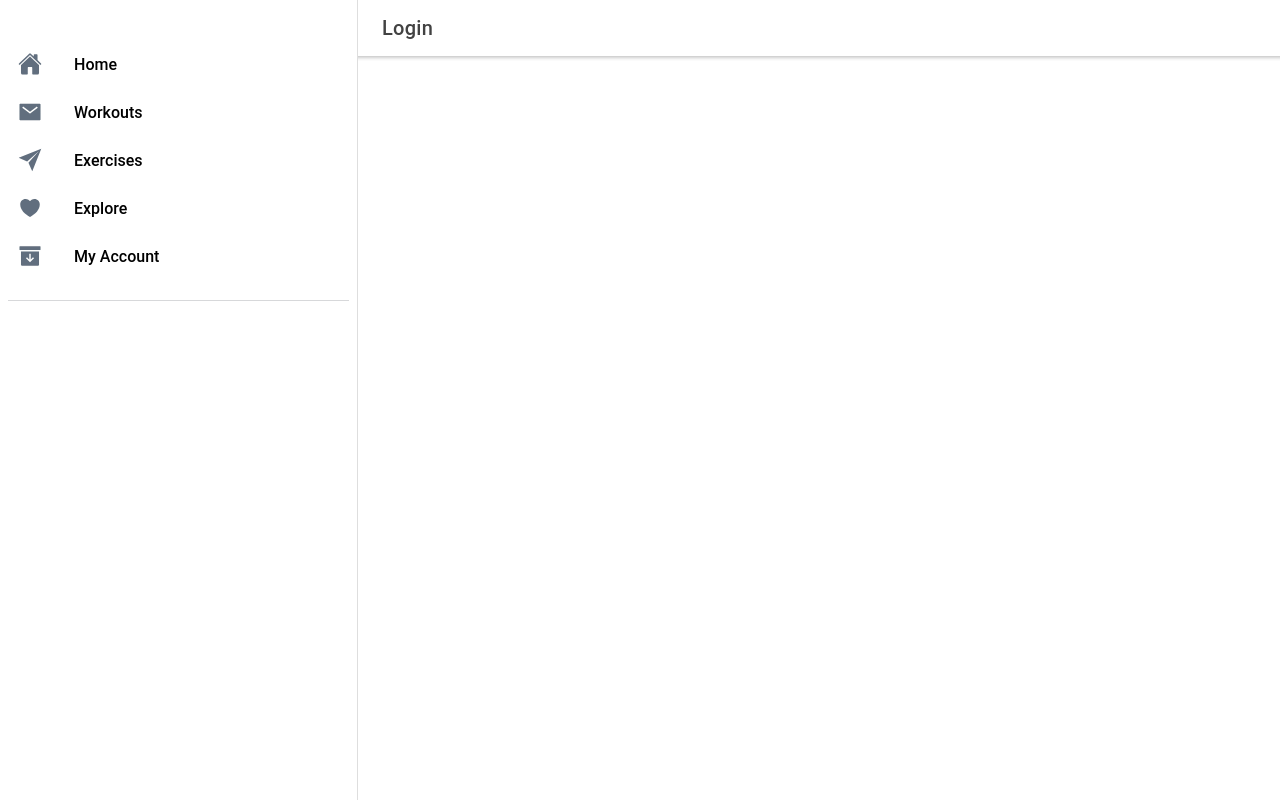
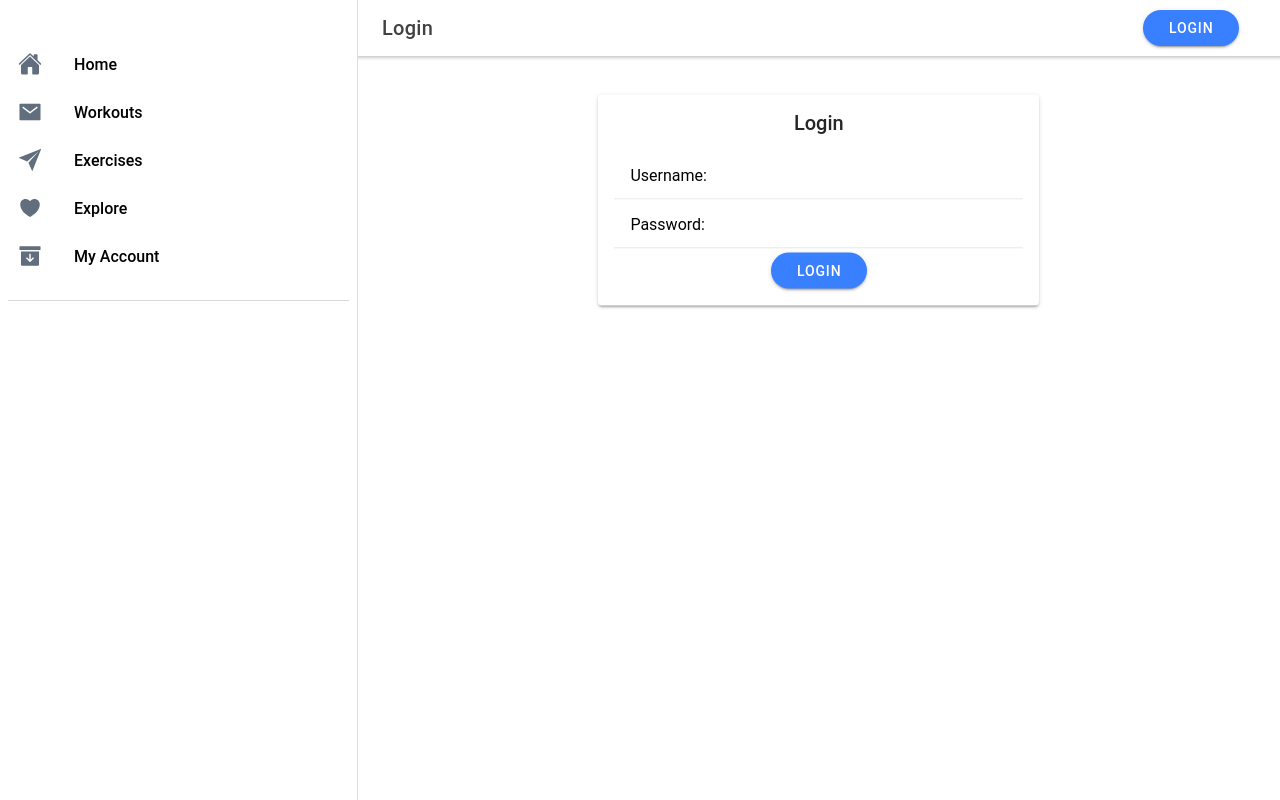
Before and after one commit to tgillam/workout-builder, a React (Create React App) app: page /login in a window 1280 px wide. Built offline with nearby package versions, Linux system fonts and the light colour scheme.

Commit message:
working login, logout and redirects

```diff
--- a/package.json
+++ b/package.json
@@ -23,6 +23,7 @@
     "cordova-res": "^0.15.2",
     "ionicons": "^5.0.0",
     "js-cookie": "^2.2.1",
+    "jwt-decode": "^3.1.2",
     "md5": "^2.3.0",
     "md5-typescript": "^1.0.5",
     "react": "^16.13.0",
--- a/src/authentication/authentication.js
+++ b/src/authentication/authentication.js
@@ -1,14 +1,26 @@
 import Cookies from 'js-cookie'
+import jwt_decode from "jwt-decode";
 // import { query } from '../api/api'
 
-export const getAccessToken = async () => {
+export const getAccessToken = () => {
     const token = Cookies.get('access_token')
     // const result = await query(`query listExercises { getSessions(token: "${token}"){ token expiration }}`)
     if(!token) {
         console.log('bad token')
         return false
     }
+    const decodedToken = jwt_decode(token)
+    if(decodedToken.expiration < Date.now()){
+        console.log(`decodedToken expiration: ${decodedToken.expiration} || currentTime: ${Date.now()}`)
+        console.log('expired token')
+        return false
+    }
     console.log('good token')
     return true
 }
+
+export const logout = () => {
+    document.cookie = 'access_token=""'
+    return true
+}
 export const getRefreshToken = () => Cookies.get('refresh_token')
--- /dev/null
+++ b/src/components/Header.css
@@ -0,0 +1,8 @@
+.header {
+    text-align: center;
+    position: absolute;
+    left: 85%;
+    right: 5%;
+    top: 50%;
+    transform: translateY(-50%);
+  }
--- /dev/null
+++ b/src/components/Header.tsx
@@ -0,0 +1,38 @@
+import React, { useState } from 'react';
+import './Header.css';
+import { IonHeader, IonToolbar, IonButtons, IonMenuButton, IonTitle, IonButton } from '@ionic/react';
+import { getAccessToken, logout } from '../authentication/authentication'
+import { useHistory } from 'react-router-dom'
+
+
+interface ContainerProps {
+    name: string;
+}
+
+const Header: React.FC<ContainerProps> = ({ name }) => {
+    const history = useHistory();
+    const authenticate = () => {
+        if(getAccessToken()){
+            console.log('logging out')
+            logout()
+            history.push(`/page/home`);
+            return
+        } //logout
+        history.push(`/login`);
+    }
+  return (
+    <IonHeader>
+    <IonToolbar>
+      <IonButtons slot="start">
+        <IonMenuButton />
+      </IonButtons>
+      <IonTitle>{name}</IonTitle>
+      <div className="header">
+        <IonButton color="primary" shape="round" onClick={ authenticate }>{ getAccessToken() ? "Logout" : "Login"}</IonButton>
+      </div>
+    </IonToolbar>
+  </IonHeader>
+  );
+};
+
+export default Header;
--- a/src/components/LoginContainer.tsx
+++ b/src/components/LoginContainer.tsx
@@ -5,6 +5,7 @@ import { IonCard, IonCardHeader, IonCardTitle, IonCardContent, IonButton, IonIte
 import { getAccessToken } from '../authentication/authentication'
 import { query } from '../api/api'
 import { Md5 } from "md5-typescript";
+import { useHistory } from 'react-router-dom'
 
 
 interface ContainerProps {
@@ -12,6 +13,7 @@ interface ContainerProps {
 }
 
 const LoginContainer: React.FC<ContainerProps> = () => {
+    const history = useHistory();
     const [username, setUsername] = useState<string>();
     const [password, setPassword] = useState<string>();
     const attemptLogin = async () => {
@@ -29,18 +31,20 @@ const LoginContainer: React.FC<ContainerProps> = () => {
             return false
         }
         console.log('good login')
-        document.cookie = 'access_token=eyJhbGciOiJIUzI1NiIsInR5cCI6IkpXVCJ9.eyJzdWIiOiIxMjM0NTY3ODkwIiwibmFtZSI6IkpvaG4gRG9lIiwiaWF0IjoxNTE2MjM5MDIyfQ.SflKxwRJSMeKKF2QT4fwpMeJf36POk6yJV_adQssw5c'
+        document.cookie = 'access_token=eyJhbGciOiJIUzI1NiIsInR5cCI6IkpXVCJ9.eyJlbWFpbCI6InRnaWxsYW05NkBnbWFpbC5jb20iLCJuYW1lIjoiVHlsZXIiLCJleHBpcmF0aW9uIjoxNjExODg2NTgwMDAwfQ.a-W-9NrdCh2peq7OlDMMW9C_a7QS3vaDsJUv0KnhIck'
         // const mutation = `mutation {
         //     createSessions(input: {expiration: "", issued: "", token: ""}){
         //       token
         //     }
         //   }
         //   `
+        history.push(`/page/home`);
         return true
 
     }
 
     function displayPage() {
+        console.log(getAccessToken())
         if(!getAccessToken()){
             return (<IonCard>
             <IonCardHeader>
--- a/src/pages/Login/Login.tsx
+++ b/src/pages/Login/Login.tsx
@@ -1,6 +1,7 @@
 import React from "react";
 import { IonButtons, IonContent, IonHeader, IonMenuButton, IonPage, IonTitle, IonToolbar } from '@ionic/react';
 import LoginContainer from '../../components/LoginContainer'
+import Header from "../../components/Header"
 
 
 
@@ -8,16 +9,7 @@ const Login: React.FC = () => {
 
   return (
     <IonPage>
-      <IonHeader>
-        <IonToolbar>
-          <IonButtons slot="start">
-            <IonMenuButton />
-          </IonButtons>
-          <IonTitle>Login</IonTitle>
-        </IonToolbar>
-      </IonHeader>
-
-
+      <Header name="Login"/>
       <IonContent fullscreen>
         <IonHeader collapse="condense">
           <IonToolbar>
--- a/src/pages/Page.tsx
+++ b/src/pages/Page.tsx
@@ -3,6 +3,7 @@ import React from 'react';
 import { useParams } from 'react-router';
 import ExploreContainer from '../components/ExploreContainer';
 import './Page.css';
+import Header from '../components/Header';
 
 const Page: React.FC = () => {
 
@@ -10,15 +11,7 @@ const Page: React.FC = () => {
 
   return (
     <IonPage>
-      <IonHeader>
-        <IonToolbar>
-          <IonButtons slot="start">
-            <IonMenuButton />
-          </IonButtons>
-          <IonTitle>{name}</IonTitle>
-        </IonToolbar>
-      </IonHeader>
-
+      <Header name={name}/>
       <IonContent fullscreen>
         <IonHeader collapse="condense">
           <IonToolbar>
```
Also changed, not shown: 1 other file (tests, documents, lock files or other folders).
